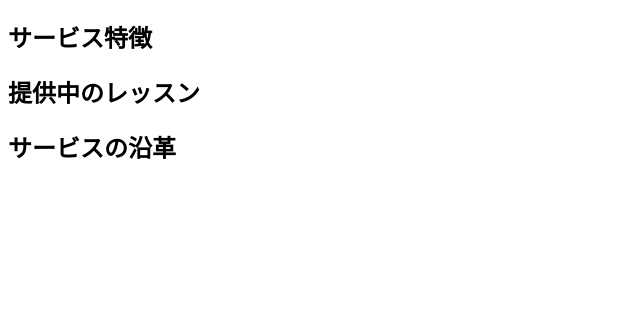
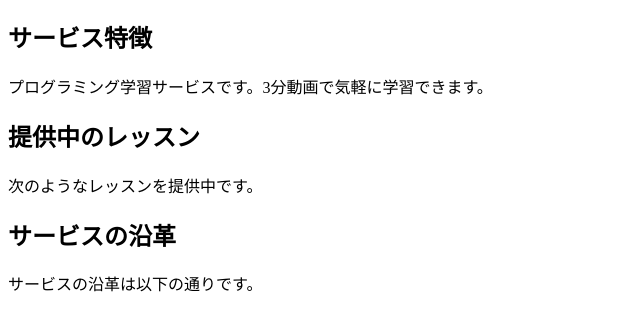
Before and after one commit to HirokazuKiryu/dotinstall_html_basic, a plain HTML site: page index.html in a window 1280 px wide. Shown: the part 70-400 px from the top of the page, without its empty margins (0-640 px from the left). Drawn offline with Linux system fonts and the light colour scheme.

Commit message:
pタグで段落を表現しよう

```diff
--- a/index.html
+++ b/index.html
@@ -6,15 +6,16 @@
   <meta name="viewport" content="width=device-width, initial-scale=1.0">
   <title>Document</title>
 </head>
+<body>
+  <h1>ドットインストール</h1>
+  <h2>サービス特徴</h2>
+  <p>プログラミング学習サービスです。3分動画で気軽に学習できます。</p>
 
-<body>
-  <!-- 大見出し -->
-  <h1>ドットインストール</h1>
+  <h2>提供中のレッスン</h2>
+  <p>次のようなレッスンを提供中です。</p>
 
-  <!-- 中見出し -->
-  <h2>サービス特徴</h2>
-  <h2>提供中のレッスン</h2>
   <h2>サービスの沿革</h2>
+  <p>サービスの沿革は以下の通りです。</p>
+
 </body>
-
 </html>
```
